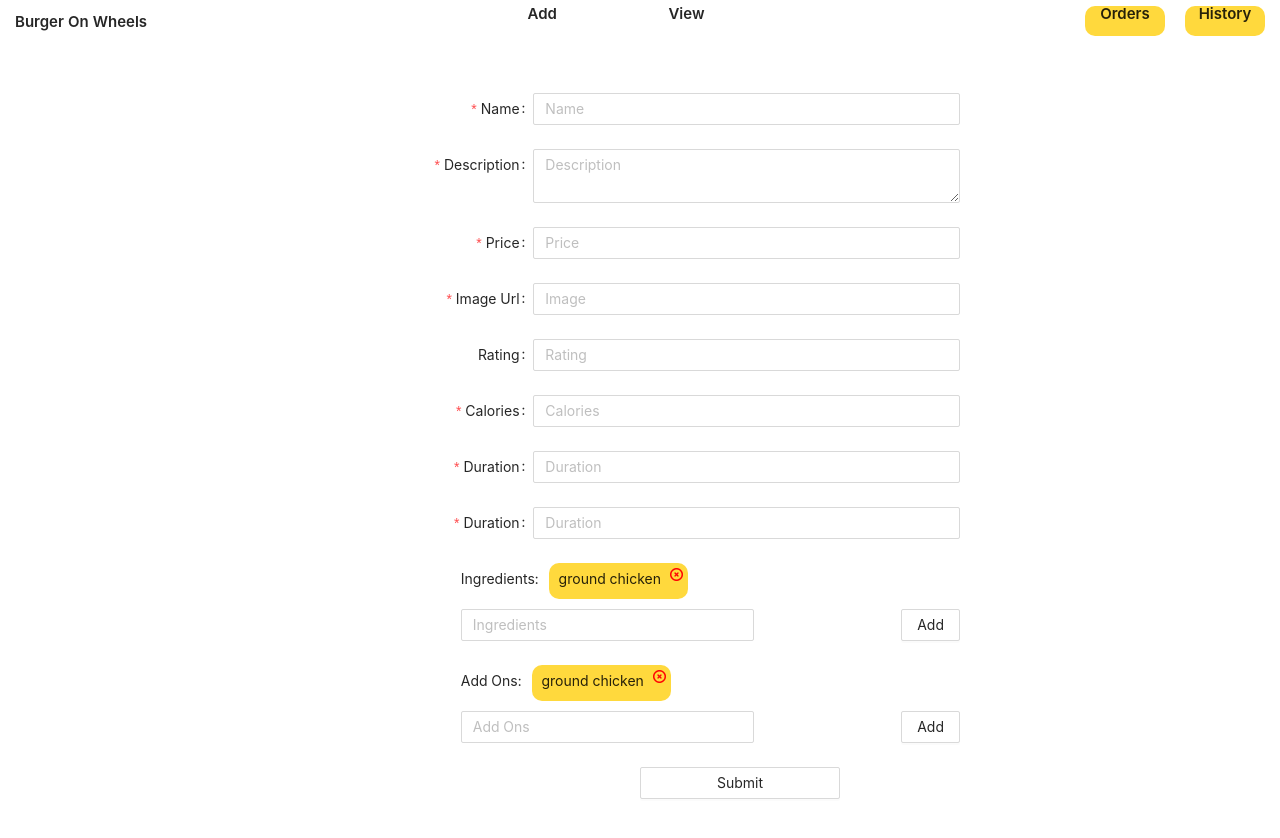
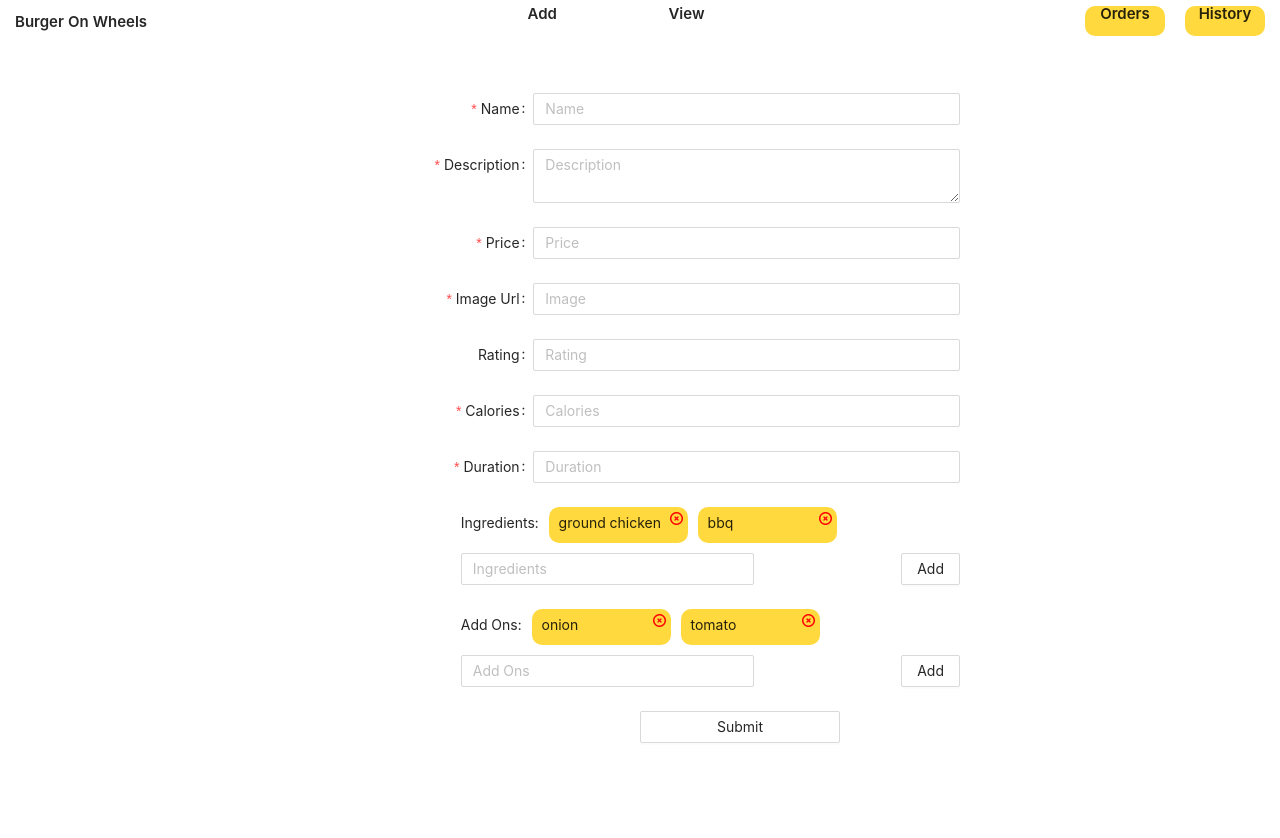
Before and after one commit to saikrishnadas/burgeronwheels, a React (Create React App) app: page /admin/add in a window 1280 px wide. Shown: the top 838 px of the page. After the commit the page ends 800 px from the top, so only its background shows below. Built offline with nearby package versions, Linux system fonts and the light colour scheme; a web font is replaced by a local one.

Commit message:
added add and delete funtionality

```diff
--- a/src/components/TextBox.js
+++ b/src/components/TextBox.js
@@ -1,13 +1,17 @@
 import "../styles/Admin.css";
 import close from "../asset/close.png";
 
-const TextBox = ({ ingredient }) => {
+const TextBox = ({ data, index, deleteItem }) => {
+	console.log("index", index);
 	return (
-		<div className="textbox">
+		<div className="textbox" style={{ marginRight: "10px" }}>
 			<span style={{ marginTop: "5px", marginLeft: "10px" }}>
-				<p>{ingredient}</p>
+				<p>{data}</p>
 			</span>
-			<span style={{ marginRight: "2px" }}>
+			<span
+				style={{ marginRight: "2px", cursor: "pointer" }}
+				onClick={() => deleteItem(index)}
+			>
 				<img src={close} alt="close" />
 			</span>
 		</div>
--- a/src/pages/admin/ProductForm.js
+++ b/src/pages/admin/ProductForm.js
@@ -1,7 +1,30 @@
 import { Button, Checkbox, Form, Input } from "antd";
 import TextBox from "../../components/TextBox";
+import { useState, useEffect } from "react";
+
 const { TextArea } = Input;
 function ProductForm() {
+	const [ingredient, setIngredient] = useState("");
+	const [ingredients, setIngredients] = useState(["ground chicken", "bbq"]);
+	const [addons, setAddons] = useState(["onion", "tomato"]);
+	const [addon, setAddon] = useState("");
+
+	const deleteIngredientsItem = (index) => {
+		const item = ingredients[index];
+		let newIngredients = ingredients.filter((product) => {
+			return product !== item;
+		});
+		setIngredients(newIngredients);
+	};
+
+	const deleteAddonsItem = (index) => {
+		const item = addons[index];
+		let newAddons = addons.filter((product) => {
+			return product !== item;
+		});
+		setAddons(newAddons);
+	};
+
 	return (
 		<Form
 			labelCol={{
@@ -103,24 +126,24 @@ function ProductForm() {
 			>
 				<Input placeholder="Duration" />
 			</Form.Item>
-			<Form.Item
-				label="Duration"
-				name="duration"
-				rules={[
-					{
-						required: true,
-						message: "Please enter the duration!",
-					},
-				]}
-			>
-				<Input placeholder="Duration" />
-			</Form.Item>
 
 			<div style={{ marginLeft: "22%" }}>
 				<span style={{ display: "flex", alignItems: "center" }}>
 					<p>Ingredients: </p>
-					<span style={{ marginLeft: "10px", marginBottom: "10px" }}>
-						<TextBox ingredient="ground chicken" />
+					<span
+						style={{
+							marginLeft: "10px",
+							marginBottom: "10px",
+							display: "flex",
+						}}
+					>
+						{ingredients.map((ingredient, index) => (
+							<TextBox
+								data={ingredient}
+								index={index}
+								deleteItem={deleteIngredientsItem}
+							/>
+						))}
 					</span>
 				</span>
 				<div style={{ display: "flex" }}>
@@ -134,17 +157,34 @@ function ProductForm() {
 							},
 						]}
 					>
-						<Input placeholder="Ingredients" />
+						<Input
+							placeholder="Ingredients"
+							onChange={(e) => setIngredient(e.target.value)}
+						/>
 					</Form.Item>
-					<Button>Add</Button>
+					<Button onClick={() => setIngredients([...ingredients, ingredient])}>
+						Add
+					</Button>
 				</div>
 			</div>
 
 			<div style={{ marginLeft: "22%" }}>
 				<span style={{ display: "flex", alignItems: "center" }}>
 					<p>Add Ons: </p>
-					<span style={{ marginLeft: "10px", marginBottom: "10px" }}>
-						<TextBox ingredient="ground chicken" />
+					<span
+						style={{
+							marginLeft: "10px",
+							marginBottom: "10px",
+							display: "flex",
+						}}
+					>
+						{addons.map((addon, index) => (
+							<TextBox
+								data={addon}
+								index={index}
+								deleteItem={deleteAddonsItem}
+							/>
+						))}
 					</span>
 				</span>
 				<div style={{ display: "flex" }}>
@@ -158,9 +198,18 @@ function ProductForm() {
 							},
 						]}
 					>
-						<Input placeholder="Add Ons" />
+						<Input
+							placeholder="Add Ons"
+							onChange={(e) => setAddon(e.target.value)}
+						/>
 					</Form.Item>
-					<Button>Add</Button>
+					<Button
+						onClick={() => {
+							setAddons([...addons, addons]);
+						}}
+					>
+						Add
+					</Button>
 				</div>
 			</div>
 
```
